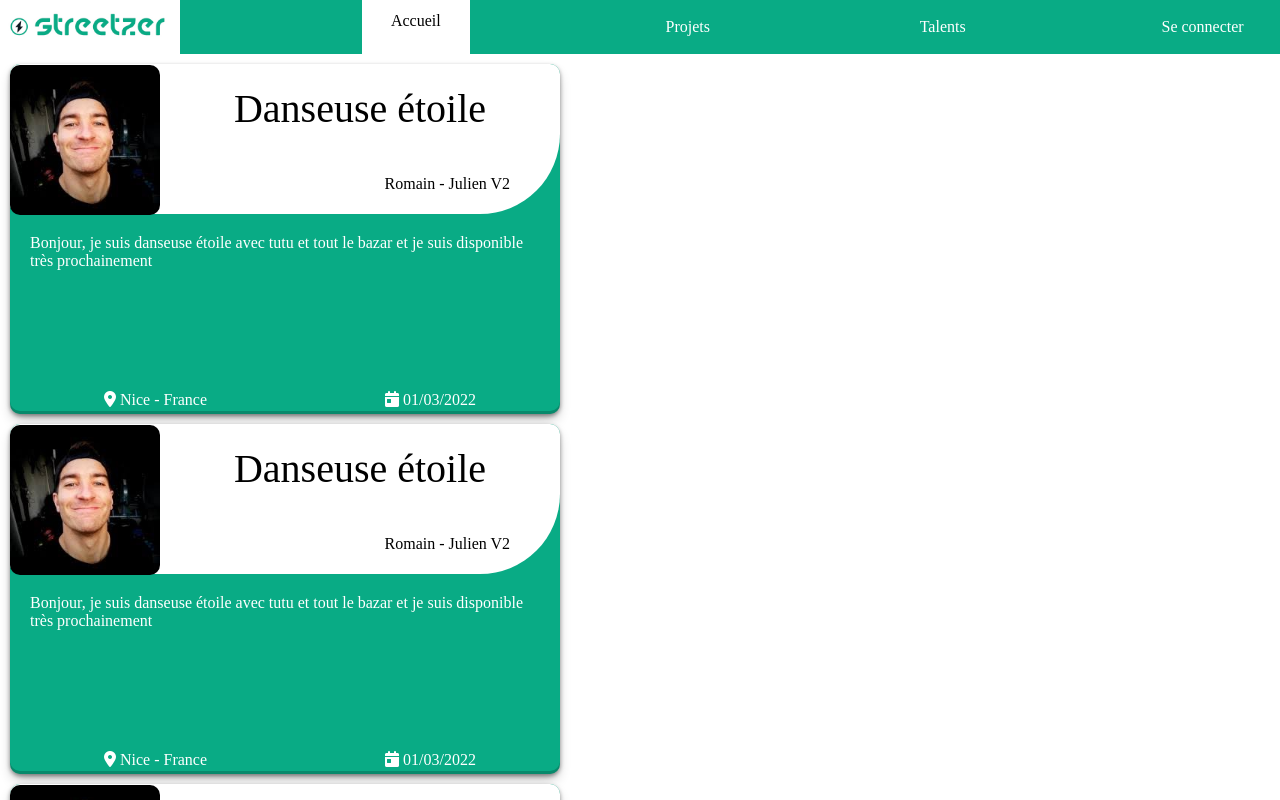
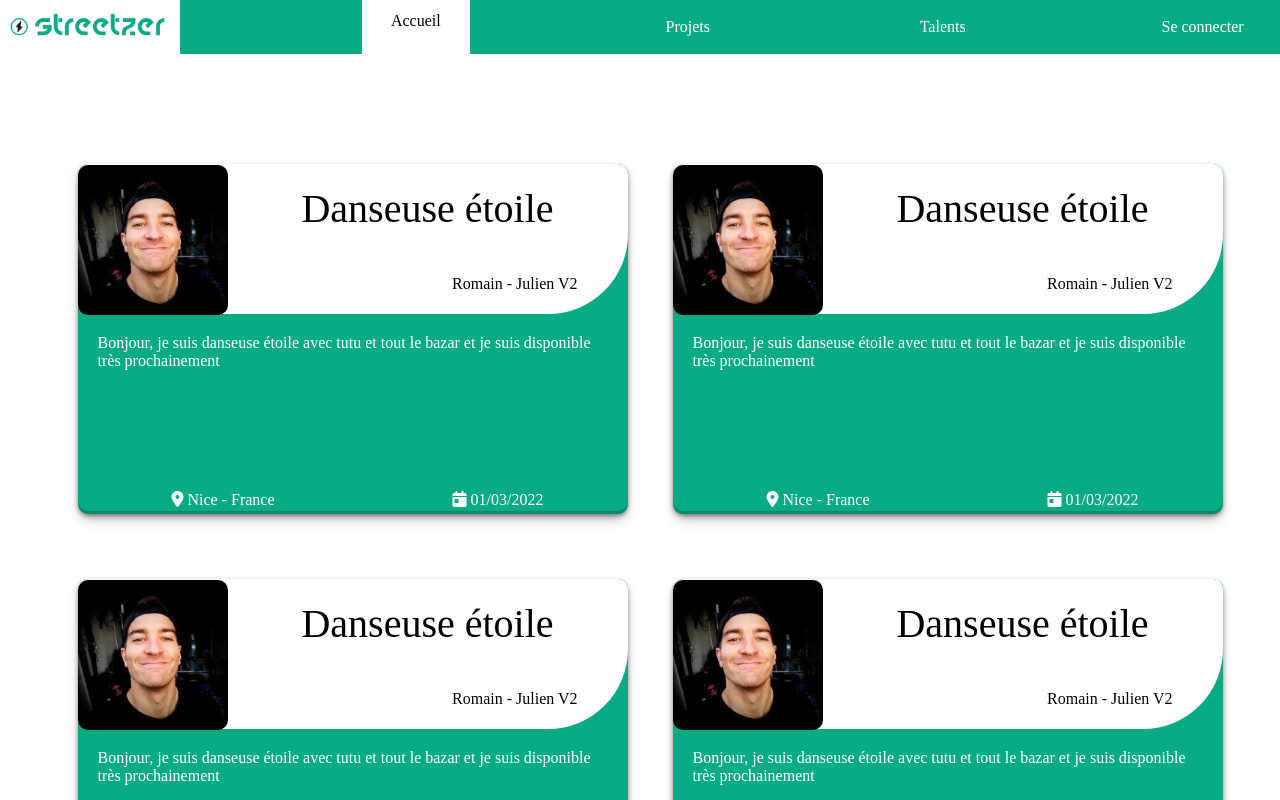
Before and after one commit to WildCodeSchool/11-21-noBugNovember-P3-street-Front, a JavaScript app: page /talents in a window 1280 px wide. Shown: the top 800 px of the page. Built offline with nearby package versions, Linux system fonts and the light colour scheme; the HTML template or start-up script is replaced by a standard one.

Commit message:
Réorganisation
Réorganisation des dossiers

```diff
--- a/src/components/Navbar.js
+++ b/src/components/Navbar.js
@@ -1,4 +1,4 @@
-import '../components/Navbar.css';
+import '../styles/Navbar.css';
 import Logo from '../assets/Logo.png';
 import { Link } from 'react-router-dom';
 
--- a/src/components/ProjectCard.js
+++ b/src/components/ProjectCard.js
@@ -1,5 +1,5 @@
-import "./ProjectCard.css";
-import projectImage from "../assets/project.jpg";
+import '../styles/ProjectCard.css';
+import projectImage from '../assets/project.jpg';
 // import { FontAwesomeIcon } from "@fortawesome/react-fontawesome";
 const ProjectCard = () => {
 	return (
--- a/src/components/UserCard.js
+++ b/src/components/UserCard.js
@@ -1,4 +1,4 @@
-import './UserCard.css';
+import '../styles/UserCard.css';
 import avatar from '../assets/avatar.jpg';
 //import { FontAwesomeIcon } from '@fontawesome/react-fontawesome';
 
--- a/src/screens/Users.js
+++ b/src/screens/Users.js
@@ -1,8 +1,10 @@
 import UserCard from '../components/UserCard';
+import '../styles/User.css';
 
 const Users = () => {
 	return (
-		<div className="">
+		<div className="talent">
+			<div className="grille">
 				<UserCard />
 				<UserCard />
 				<UserCard />
@@ -10,6 +12,7 @@ const Users = () => {
 				<UserCard />
 				<UserCard />
 			</div>
+		</div>
 	);
 };
 
--- /dev/null
+++ b/src/styles/User.css
@@ -0,0 +1,7 @@
+.grille {
+	display: grid;
+	margin: 100px auto 0;
+	grid-template-columns: repeat(auto-fill, minmax(550px, 0.2fr));
+	grid-gap: 45px;
+	justify-content: center;
+}
```
Also changed, not shown: src/components/User.css (deleted), src/styles/Navbar.css (renamed from src/components/Navbar.css), src/styles/ProjectCard.css (renamed from src/components/ProjectCard.css), src/styles/UserCard.css (renamed from src/components/UserCard.css). Lines whose indentation alone changed are shown as unchanged.
